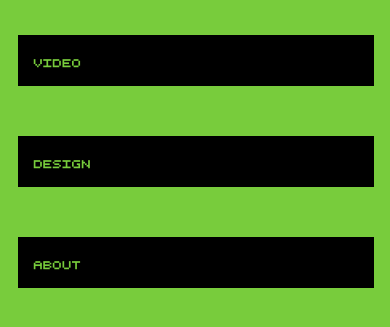
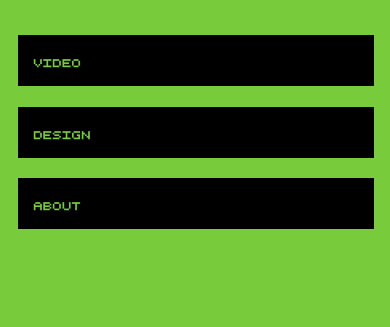
Before and after one commit to Jack-ROCKNO1/Jack-ROCKNO1.github.io, a plain HTML site: page index.html in a window 390 px wide. Shown: the part 761-1088 px from the top of the page. After the commit the page ends 1025 px from the top, so only its background shows below. Drawn offline with Linux system fonts and the light colour scheme.

Commit message:
Replace resume.pdf and update index css
Changed some of the css on the home page, nav buttons looked a little weird. Got a one page resume now too 😎

```diff
--- a/src/css/index.css
+++ b/src/css/index.css
@@ -205,6 +205,9 @@ body {
     text-align: center;
     font-size: clamp(0.25em, calc(0.475dvw + 1.5rem), 5em);
   }
+   .nav .nav-btn {
+     margin-bottom: 2dvh;
+    }
 }
 
 @media (max-width: 852px) {
@@ -297,6 +300,9 @@ body {
     text-align: center;
     font-size: clamp(0.15em, calc(0.465dvw + 0.74rem), 5em);
   }
+   .nav .nav-btn {
+     margin-bottom: 1.5dvh;
+    }
 }
 
 @media (max-width: 412px) {
```
Also changed, not shown: 1 other file.
